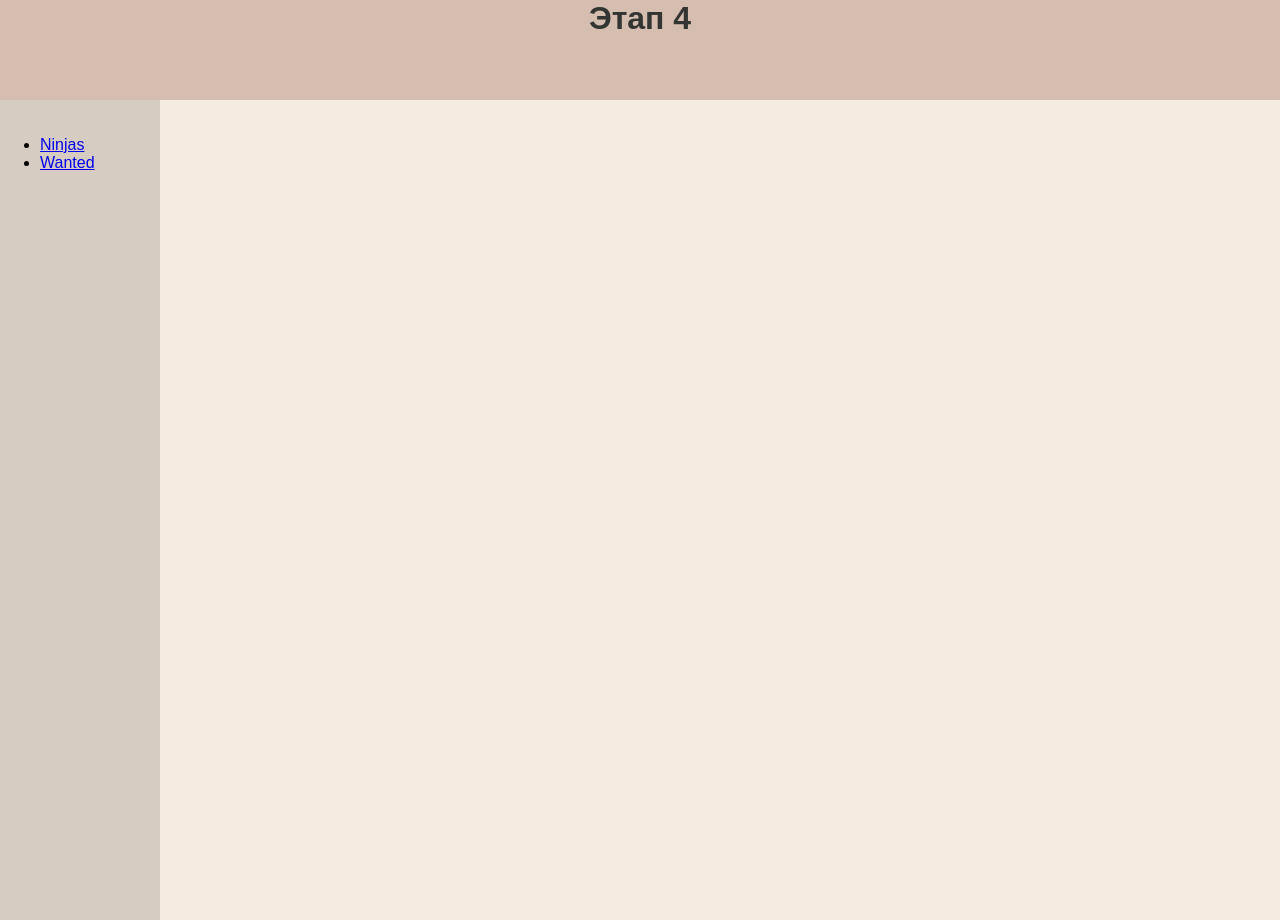
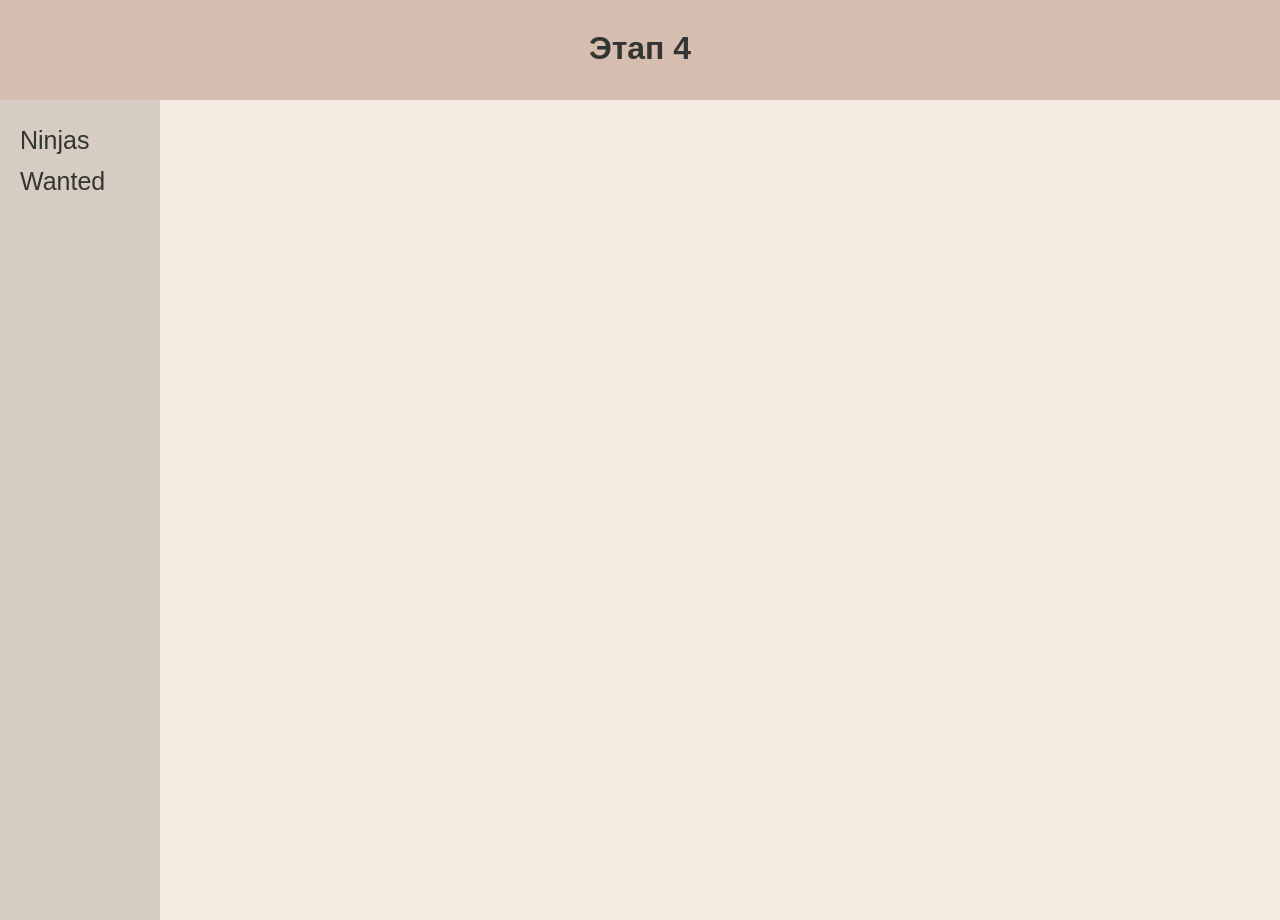
Before and after one commit to atrenes/db-course-stage-4-front, a React (Create React App) app: page / in a window 1280 px wide. Before the commit the page ends 800 px from the top, so only its background shows below. Built offline with nearby package versions, Linux system fonts and the light colour scheme.

Commit message:
udp sidebar

```diff
--- a/src/App.js
+++ b/src/App.js
@@ -9,7 +9,6 @@ function App() {
     return (
         <BrowserRouter>
         <body>
-
         <header className="MainHeader">
             <h1>Этап 4</h1>
         </header>
--- a/src/components/Navbar.js
+++ b/src/components/Navbar.js
@@ -3,14 +3,8 @@ import {NavLink} from "react-router-dom";
 export const Navbar = () => {
     return(
         <div>
-            <ul>
-                <li>
-                    <NavLink to="/ninjas">Ninjas</NavLink>
-                </li>
-                <li>
-                    <NavLink to="/wanted">Wanted</NavLink>
-                </li>
-            </ul>
+            <NavLink className="SideLink" to="/ninjas">Ninjas</NavLink>
+            <NavLink className="SideLink" to="/wanted">Wanted</NavLink>
         </div>
     )
 }
--- a/src/index.css
+++ b/src/index.css
@@ -6,29 +6,41 @@ body{
     margin: 0;
 
 }
-.MainHeader > *{
+.MainHeader{
     background-color: #d5bdaf;
     width: 100%;
     height: 100px;
-    margin: 0;
 }
 h1{
-
+    padding-top: 30px;
+    margin: 0;
     color: #333533;
     font-size: 200%;
     text-align: center;
-    vertical-align: bottom;
 }
 .Sidebar{
+    padding-top: 20px;
+    position: absolute;
+    margin-top: 0;
     height: 100%;
     width: 160px;
-    position: fixed;
     z-index: 1;
-    top: 100px;
     left: 0;
     background: #d6ccc2;
-    padding-top: 20px;
 }
+
+.SideLink{
+    padding: 6px 6px 6px 20px;
+    text-decoration: none;
+    font-family: sans-serif;
+    font-size: 25px;
+    color: #333533;
+    display: block;
+}
+.SideLink:hover{
+    color: #f1f1f1;
+}
+
 .Pole{
     margin-left: 100px;
 }
```
